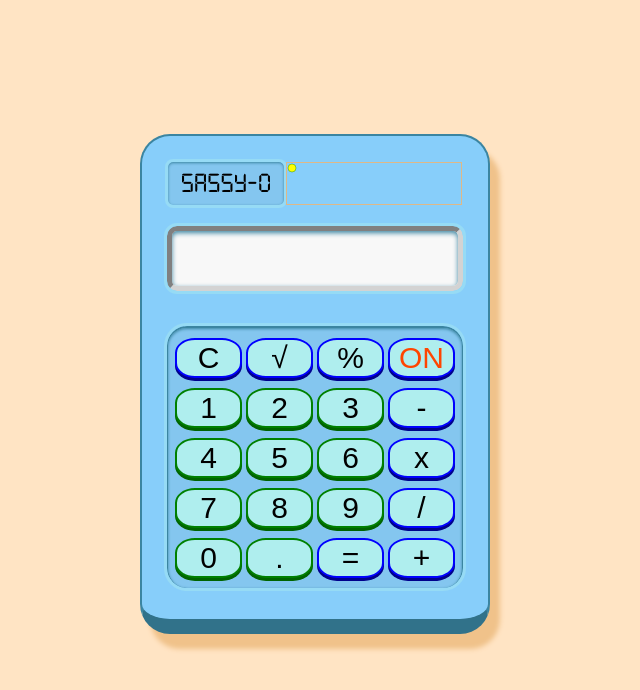
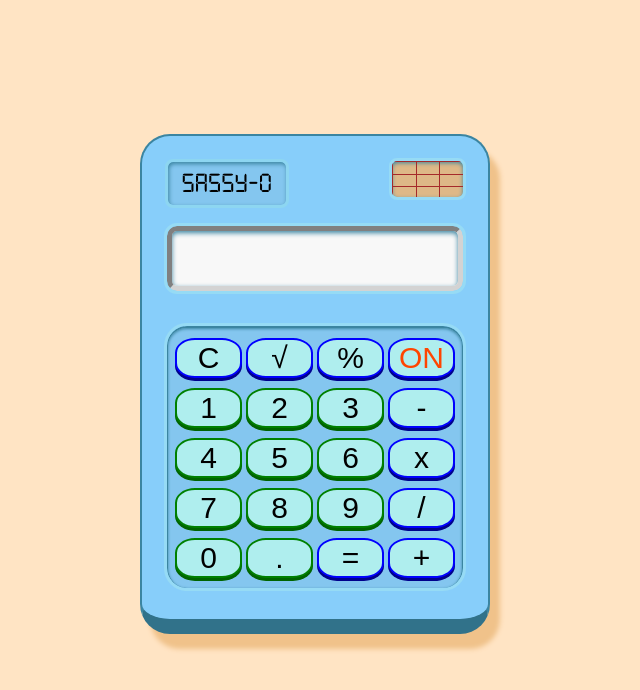
Before and after one commit to fintonius/calculator2, a plain HTML site: page index.html in a window 1280 px wide. Shown: the whole page, without its empty margins (325-965 px from the left). Drawn offline with Linux system fonts and the light colour scheme.

Commit message:
style the solar panel

```diff
--- a/index.html
+++ b/index.html
@@ -12,9 +12,25 @@
 		<div class="top-row">
 			<div class="logo">sassy-o</div>
 			<div class="solar">
-				<svg width="100" height="100">
-						<circle cx="5" cy="5" r="4" stroke="green" stroke-width=".4" fill="yellow"/>
-				</svg>
+				<div class="panel">
+				<table >
+					<tr>
+						<td></td>
+						<td></td>
+						<td></td>
+					</tr>
+					<tr>
+						<td></td>
+						<td></td>
+						<td></td>
+					</tr>
+					<tr>
+						<td></td>
+						<td></td>
+						<td></td>
+					</tr>
+				</table>
+				</div>
 			</div>
 		</div>
 
--- a/styles.css
+++ b/styles.css
@@ -46,8 +46,8 @@ body{
 .logo{
 	font: 28px digital-clock-font;
 	border-radius: 5px;
-	outline: solid rgb(150, 219, 245) 3px;
-	box-shadow: inset 0px 1px 3px 0px rgb(59, 133, 161);
+	outline: solid rgb(141, 214, 241) 3px;
+	box-shadow: inset 1px 2px 4px 0px rgb(59, 133, 161);
 	background-color: rgba(120, 166, 194, .2);
 	flex: 2;
 	margin: 1px;
@@ -56,10 +56,33 @@ body{
 }
 
 .solar{
-	border: 1px solid burlywood;
+	display: flex;
+	justify-content: flex-end;
 	flex: 3;
-	margin: 1px;
 }
+
+.panel {
+	display: flex;
+	border-radius: 5px;
+	outline: solid rgb(150, 219, 245) 3px;
+	box-shadow: inset 0px 2px 4px 0px rgb(59, 133, 161);
+	background-color: burlywood;
+	height: 80%;
+	width: 40%;
+}
+
+table {
+	border-collapse: collapse;
+	width: 100%;
+	border-radius: 3px;
+}
+
+td {
+	border-left: solid brown .5px;
+	border-top: solid brown .5px;
+	width: 20px;
+}
+
 
 .number-display{
 	font-family: digital-clock-font;
```
Also changed, not shown: 1 other file.
